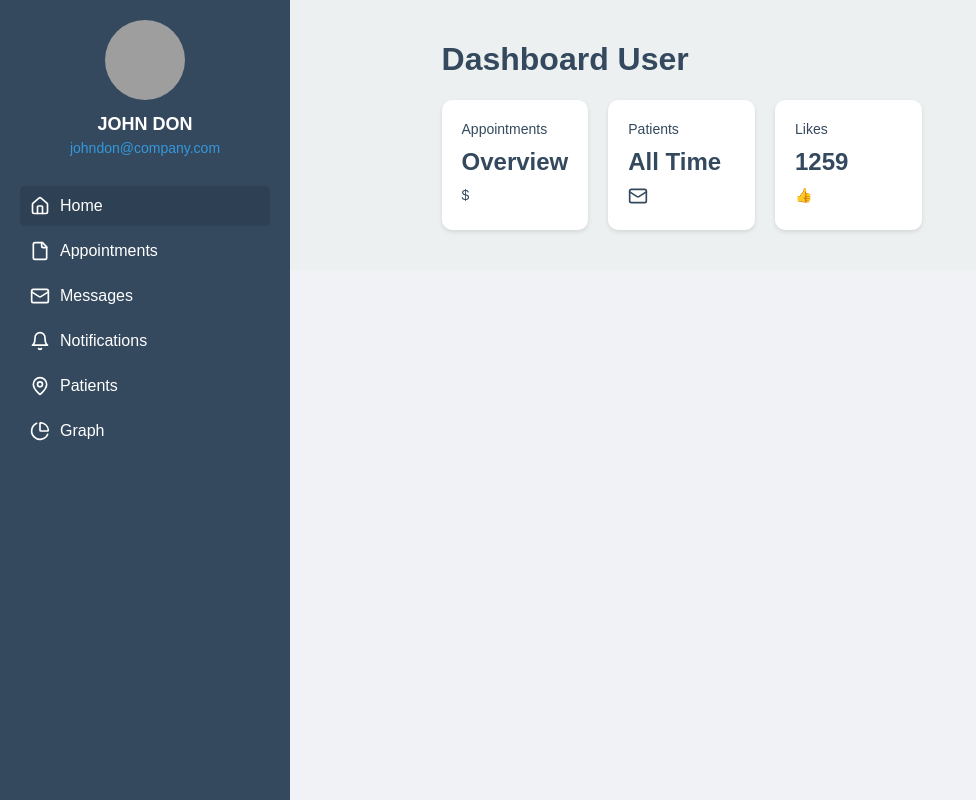
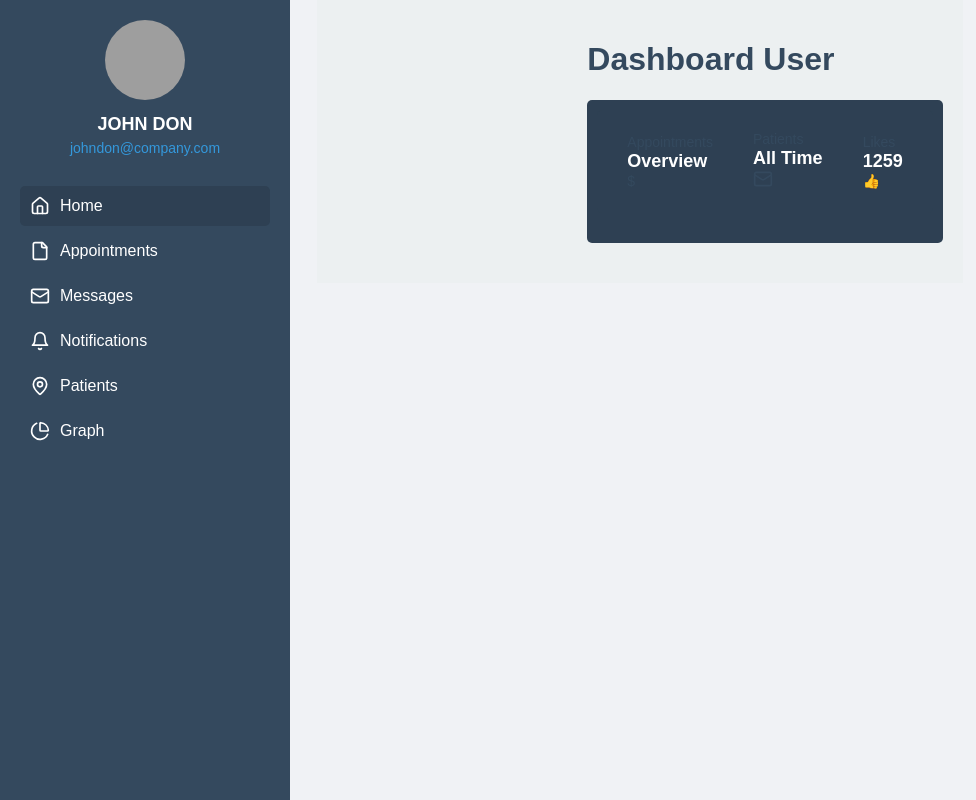
Before and after one commit to hassaan871/smarthealthpro-web, a React (Create React App) app: page /doctordashboard in a window 1280 px wide. Shown: the whole page, without its empty margins (0-976 px from the left). Built offline with nearby package versions, Linux system fonts and the light colour scheme; grey boxes are pictures that could not be loaded.

Commit message:
commit to be reverted

```diff
--- a/src/components/doctor/DoctorDashboard/DoctorDashboard.css
+++ b/src/components/doctor/DoctorDashboard/DoctorDashboard.css
@@ -106,20 +106,40 @@
   color: #34495E;
 }
 
-.DoctorDashboard-stats-row {
+/* .DoctorDashboard-stats-row {
   display: grid;
   grid-template-columns: repeat(4, 1fr);
   gap: 20px;
   margin-bottom: 20px;
+} */
+
+.DoctorDashboard-stats-row {
+  display: flex;
+  justify-content: space-between;
+  align-items: center;
+  padding: 10px;
+  background-color: #2E4053;
+  border-radius: 5px;
+  margin-bottom: 20px;
 }
 
-.DoctorDashboard-stat-card {
+/* .DoctorDashboard-stat-card {
   background-color: white;
   padding: 20px;
   border-radius: 10px;
   box-shadow: 0 2px 4px rgba(0, 0, 0, 0.1);
   position: relative;
   transition: background-color 0.2s ease-in-out;
+} */
+
+.DoctorDashboard-stat-card {
+  background-color: transparent;
+  padding: 10px 20px;
+  border: none;
+  border-radius: 5px;
+  margin: 0;
+  transition: background-color 0.2s ease-in-out;
+  cursor: pointer;
 }
 
 .DoctorDashboard-stat-card.primary {
@@ -142,18 +162,32 @@
   color: #34495E;
 }
 
-.DoctorDashboard-stat-card h3 {
+/* .DoctorDashboard-stat-card h3 {
   font-size: 24px;
   margin: 10px 0;
   color: #34495E;
+} */
+
+.DoctorDashboard-stat-card h3 {
+  font-size: 18px;
+  margin: 0;
+  color: white;
 }
 
-.DoctorDashboard-stat-card .icon {
+/* .DoctorDashboard-stat-card .icon {
   position: absolute;
   top: 20px;
   right: 20px;
   font-size: 20px;
   color: #3498DB;
+} */
+
+.DoctorDashboard-stat-card .icon {
+  position: relative;
+  top: 0;
+  right: 0;
+  font-size: 18px;
+  color: white;
 }
 
 .DoctorDashboard-charts-row {
@@ -249,6 +283,20 @@
   color: #34495E;
 }
 
+.DoctorDashboard-stat-card.active {
+  background-color: #1e40af;
+}
+
+.DoctorDashboard-stat-card-container {
+  display: flex;
+  justify-content: space-between;
+  align-items: center;
+  padding: 10px;
+  background-color: #2E4053;
+  border-radius: 5px;
+  margin-bottom: 20px;
+}
+
 @media (max-width: 1024px) {
   .DoctorDashboard-container {
     flex-direction: column;
--- a/src/components/doctor/DoctorDashboard/DoctorDashboard.js
+++ b/src/components/doctor/DoctorDashboard/DoctorDashboard.js
@@ -84,6 +84,44 @@ const DoctorDashboard = () => {
             <span className="DoctorDashboard-icon">⭐</span>
           </div>
         </div> */}
+
+
+<div className="DoctorDashboard-stats-row">
+  <div className="DoctorDashboard-stat-card-container">
+    <div
+      className={`DoctorDashboard-stat-card ${activeBlock === 'earning' ? 'active' : ''}`}
+      onClick={() => handleBlockClick('earning')}
+    >
+      <span>Appointments</span>
+      <h3>Overview</h3>
+      <span className="DoctorDashboard-icon">$</span>
+    </div>
+    <div
+      className={`DoctorDashboard-stat-card ${activeBlock === 'share' ? 'active' : ''}`}
+      onClick={() => handleBlockClick('share')}
+    >
+      <span>Patients</span>
+      <h3>All Time</h3>
+      <span className="DoctorDashboard-icon">
+        <Mail size={20} />
+      </span>
+    </div>
+    <div
+      className={`DoctorDashboard-stat-card ${activeBlock === 'like' ? 'active' : ''}`}
+      onClick={() => handleBlockClick('like')}
+    >
+      <span>Likes</span>
+      <h3>1259</h3>
+      <span className="DoctorDashboard-icon">👍</span>
+    </div>
+  </div>
+</div>
+
+
+
+
+
+{/*
         <div className="DoctorDashboard-stats-row">
       <div
         className={`DoctorDashboard-stat-card ${activeBlock === 'earning' ? 'active' : ''}`}
@@ -110,7 +148,20 @@ const DoctorDashboard = () => {
         <span>Likes</span>
         <h3>1259</h3>
         <span className="DoctorDashboard-icon">👍</span>
-      </div>
+      </div> */}
+
+
+
+
+
+
+
+
+
+
+
+
+
       {/* <div
         className={`DoctorDashboard-stat-card ${activeBlock === 'rating' ? 'active' : ''}`}
         onClick={() => handleBlockClick('rating')}
@@ -169,7 +220,7 @@ const DoctorDashboard = () => {
 
         </div>
       </div>
-    </div>
+    // </div>
   );
 };
 
```
